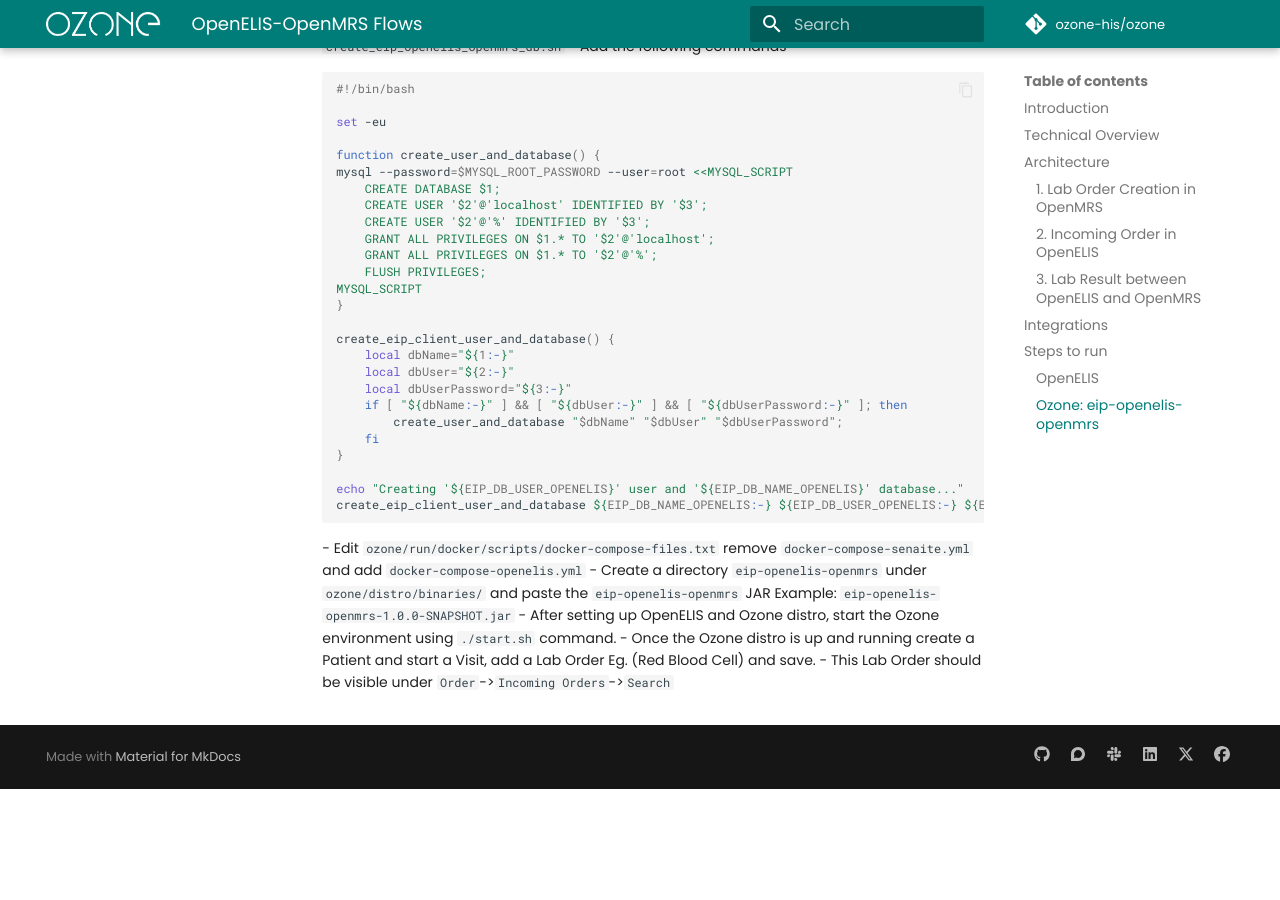
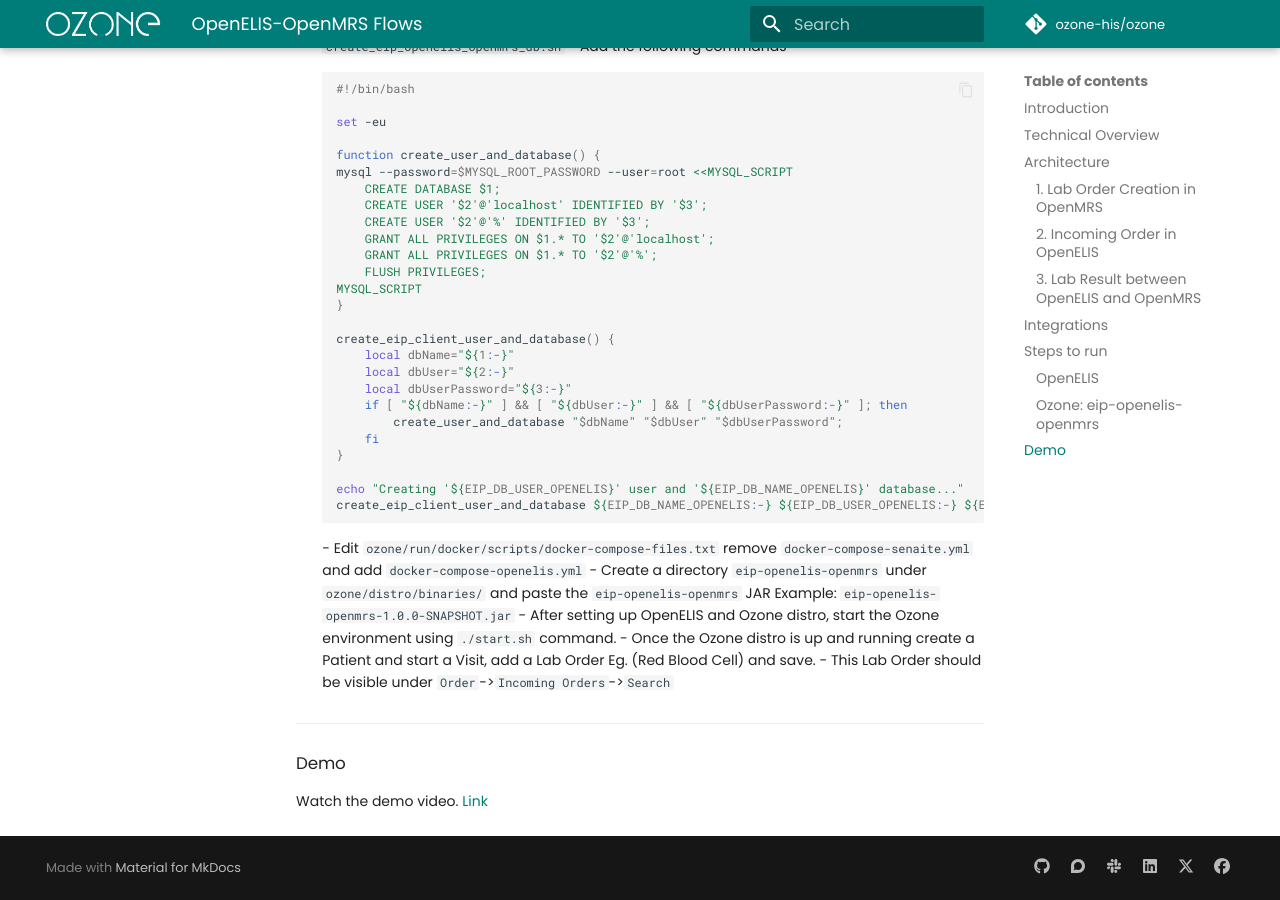
Before and after one commit to ozone-his/ozone-docs, an MkDocs documentation site: the page built from docs/users/openelis-openmrs.md, in a window 1280 px wide and 900 px high, scrolled down 4202 px. Built offline with MkDocs 1.6.1 and Material for MkDocs 9.7.7, drawn with Linux system fonts in a browser that asks for light colours; comment, search, counter and statistics services are not loaded; before the commit the page ends 4991 px from its top, so only the background shows below that.

Commit message:
Demo video link added

```diff
--- a/docs/users/openelis-openmrs.md
+++ b/docs/users/openelis-openmrs.md
@@ -231,3 +231,10 @@
 - After setting up OpenELIS and Ozone distro, start the Ozone environment using `./start.sh` command.
 - Once the Ozone distro is up and running create a Patient and start a Visit, add a Lab Order Eg. (Red Blood Cell) and save.
 - This Lab Order should be visible under `Order`->`Incoming Orders`->`Search`
+
+
+----------------------------------------------------
+
+### Demo
+
+Watch the demo video. [Link](https://openmrs.atlassian.net/wiki/spaces/projects/pages/26938839/OpenMRS+Interoperability+and+Integration+Updates#OEG-integration%3A)
```
